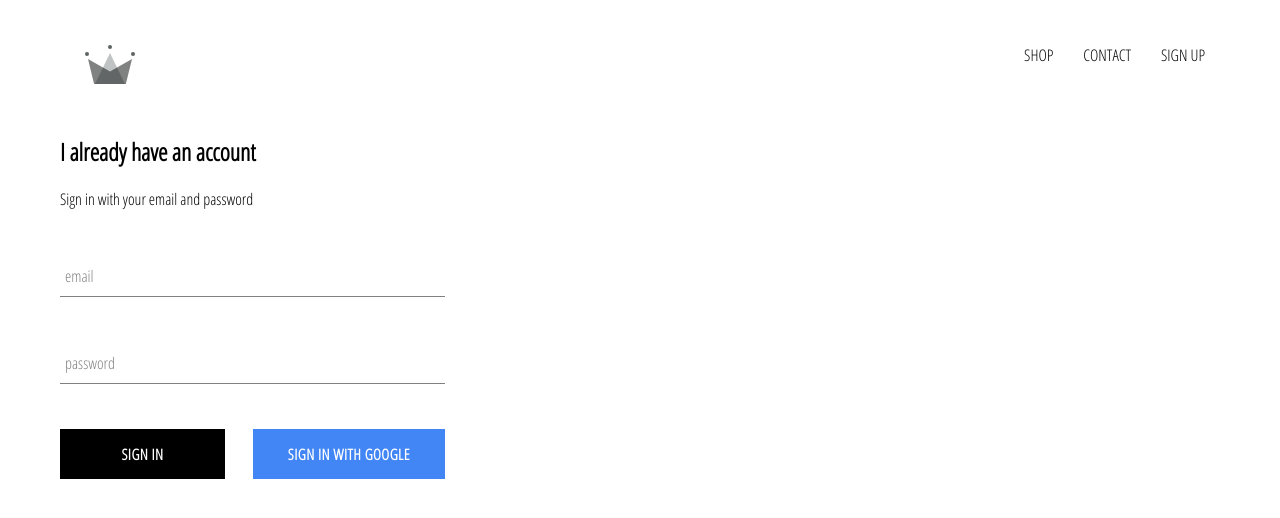
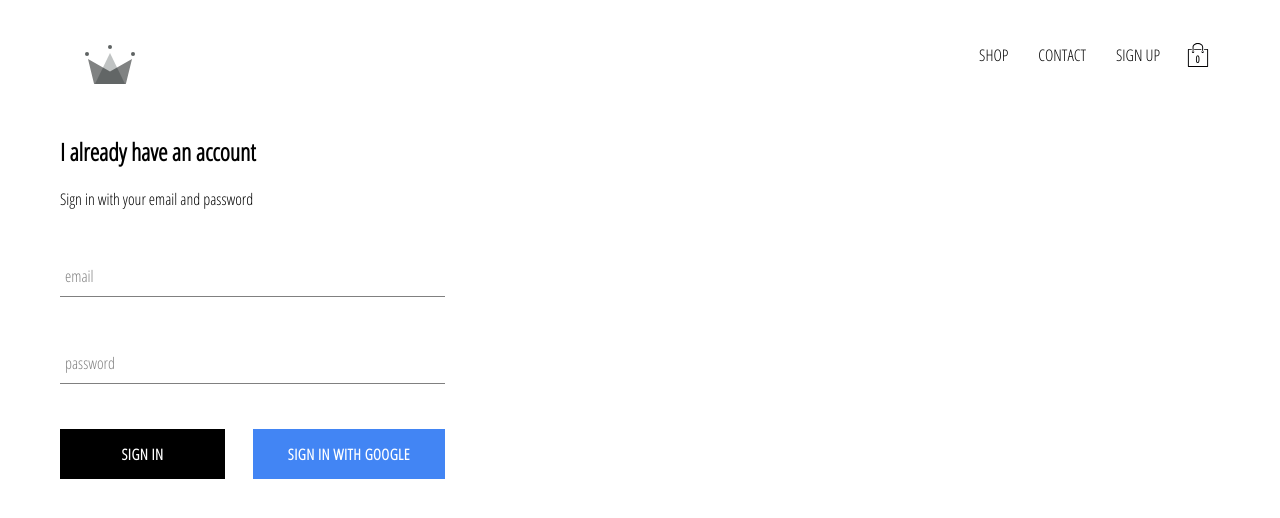
Before and after one commit to amirahnrl-dev/r_kr-cl, a React (Create React App) app: page /signin in a window 1280 px wide. Shown: the top 518 px of the page. Built offline with nearby package versions, Linux system fonts and the light colour scheme; no server answers.

Commit message:
add cart redux for cart popup

```diff
--- /dev/null
+++ b/src/cart/cart.icon.jsx
@@ -0,0 +1,18 @@
+import React from 'react';
+import { ReactComponent as Icon } from '../assets/shopping-bag.svg';
+import './cart.icon.scss';
+import { connect } from 'react-redux';
+import { toggleHideCartPopup } from '../redux/cart/cart.actions';
+
+const CartIcon = ({ toggleHideCartPopup }) => (
+    <div className="cart-icon" onClick={ toggleHideCartPopup }>
+        <Icon className="icon" />
+        <span className="item-count">0</span>
+    </div>
+);
+
+const mapDispatchToProps = dispatch => ({
+    toggleHideCartPopup: () => dispatch(toggleHideCartPopup())
+});
+
+export default connect(null, mapDispatchToProps)(CartIcon);
--- /dev/null
+++ b/src/cart/cart.icon.scss
@@ -0,0 +1,21 @@
+.cart-icon {
+    width: 45px;
+    height: 45px;
+    position: relative;
+    display: flex;
+    align-items: center;
+    justify-content: center;
+    cursor: pointer;
+
+    .icon {
+        width: 24px;
+        height: 24px;
+    }
+
+    .item-count {
+        position: absolute;
+        font-size: 10px;
+        font-weight: bold;
+        bottom: 12px;
+    }
+}
--- /dev/null
+++ b/src/cart/cart.popup.jsx
@@ -0,0 +1,12 @@
+import React from 'react';
+import './cart.popup.scss';
+import Button from '../utils/button/button';
+
+const CartPopup = () => (
+    <div className="cart-popup">
+        <div className="cart-items" />
+        <Button>CHECKOUT</Button>
+    </div>
+);
+
+export default CartPopup;
--- /dev/null
+++ b/src/cart/cart.popup.scss
@@ -0,0 +1,24 @@
+.cart-popup {
+    position: absolute;
+    width: 240px;
+    height: 340px;
+    display: flex;
+    flex-direction: column;
+    padding: 20px;
+    border: 1px solid black;
+    background-color: white;
+    top: 80px;
+    right: 50px;
+    z-index: 5;
+
+    .cart-items {
+        height: 240px;
+        display: flex;
+        flex-direction: column;
+        overflow: scroll;
+    }
+
+    button {
+        margin-top: auto;
+    }
+}
--- a/src/header/header.jsx
+++ b/src/header/header.jsx
@@ -1,12 +1,14 @@
-import React, { Component } from 'react';
+import React from 'react';
 import { Link } from 'react-router-dom';
 import { auth } from '../utils/firebase';
 import { connect } from 'react-redux';
 import { useLocation } from 'react-router-dom';
 import './header.scss'
 import { ReactComponent as Logo } from '../assets/crown.svg';
+import CartIcon from '../cart/cart.icon';
+import CartPopup from '../cart/cart.popup';
 
-const Header = ({ currentUser }) => {
+const Header = ({ currentUser, hidden }) => {
     const location = useLocation();
 
     return (
@@ -25,14 +27,22 @@ const Header = ({ currentUser }) => {
                     <Link className="link" to="/signup">SIGN UP</Link> :
                     <Link className="link" to="/signin">SIGN IN</Link>
                 }
+                <CartIcon />
             </nav>
+            {
+                hidden ? null : <CartPopup />
+            }
         </div>
     );
 }
 
                         // state -> rootReducer
-const mapStateToProps = state => ({
-    currentUser: state.user.currentUser
+const mapStateToProps = ({
+    user: { currentUser },
+    cart: { hidden }
+}) => ({
+    currentUser,
+    hidden
 });
 
 export default connect(mapStateToProps)(Header);
--- /dev/null
+++ b/src/redux/cart/cart.actions.js
@@ -0,0 +1,5 @@
+import { CartActionTypes as Type } from '../../utils/constants';
+
+export const toggleHideCartPopup = () => ({
+    type: Type.TOGGLE_HIDE_CARTPOPUP
+});
--- /dev/null
+++ b/src/redux/cart/cart.reducer.jsx
@@ -0,0 +1,19 @@
+import  { CartActionTypes as Type } from '../../utils/constants';
+
+const INITIAL_STATE = {
+    hidden: true
+}
+
+const cartReducer = (state = INITIAL_STATE, action) => {
+    switch (action.type) {
+        case Type.TOGGLE_HIDE_CARTPOPUP:
+            return {
+                ...state,
+                hidden: !state.hidden
+            }
+        default:
+            return state;
+    }
+}
+
+export default cartReducer;
--- a/src/redux/root.reducer.js
+++ b/src/redux/root.reducer.js
@@ -1,6 +1,8 @@
 import { combineReducers } from 'redux';
 import userReducer from './user/user.reducer';
+import cartReducer from './cart/cart.reducer';
 
 export default combineReducers({
-    user: userReducer
+    user: userReducer,
+    cart: cartReducer
 });
--- a/src/utils/constants.js
+++ b/src/utils/constants.js
@@ -1,3 +1,7 @@
 export const UserActionTypes = {
-    SET_CURRENT_USER: 'SET_CURRENT_USER'
+    SET_CURRENT_USER: "SET_CURRENT_USER"
 }
+
+export const CartActionTypes = {
+    TOGGLE_HIDE_CARTPOPUP: "TOGGLE_HIDE_CARTPOPUP"
+}
```
Also changed, not shown: src/assets/shopping-bag.svg (added).
